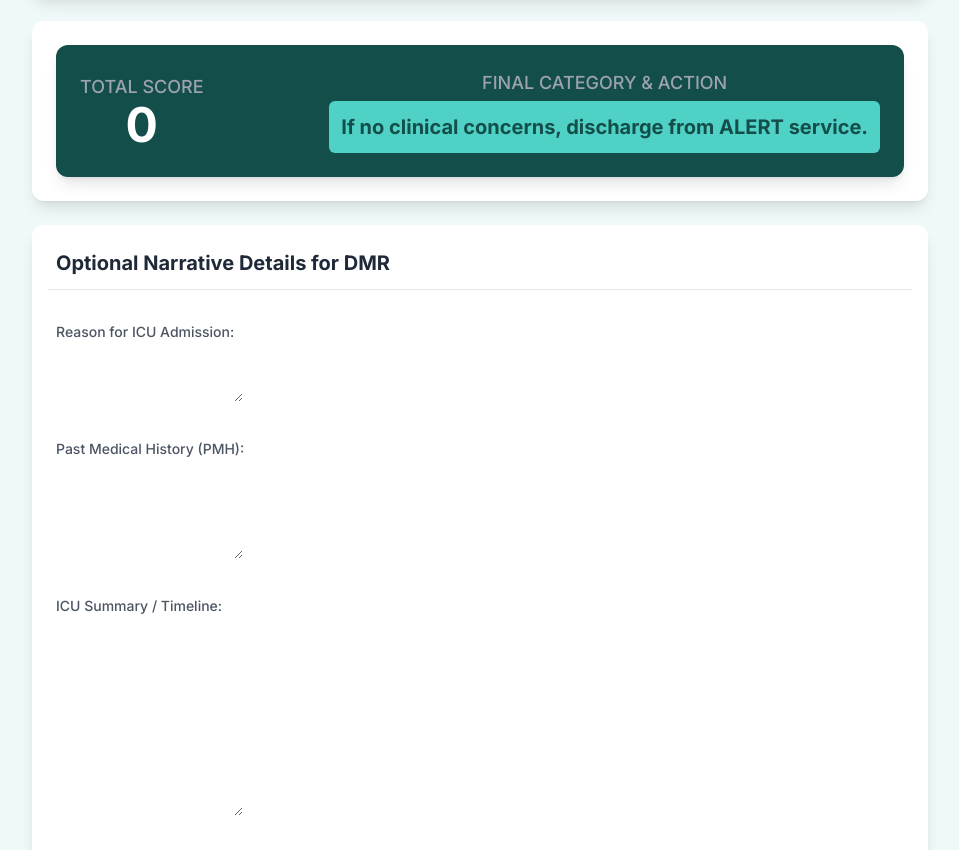
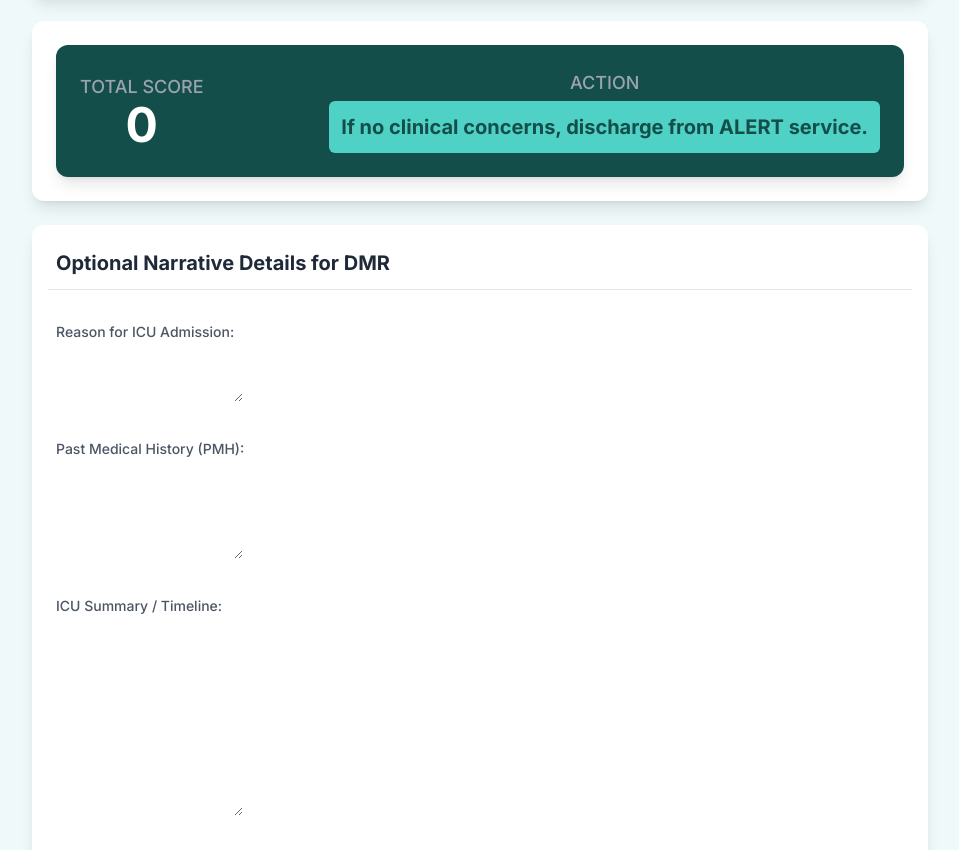
Before and after one commit to ALERT-Project/ALERT-Tool, a plain HTML site: page index.html in a window 1280 px wide. Shown: the part 5290-6140 px from the top of the page, without its empty margins (160-1119 px from the left). Drawn offline with nearby package versions, Linux system fonts and the light colour scheme.

Commit message:
Update index.html

```diff
--- a/index.html
+++ b/index.html
@@ -360,7 +360,7 @@
             <div class="final-score-bg text-white rounded-xl shadow-lg p-6">
                  <div class="flex flex-col sm:flex-row justify-between items-center text-center">
                     <div class="mb-4 sm:mb-0"><span class="text-lg font-medium text-gray-400">TOTAL SCORE</span><div id="totalScore" class="text-5xl font-bold">0</div></div>
-                    <div class="w-full sm:w-auto"><span class="text-lg font-medium text-gray-400">FINAL CATEGORY & ACTION</span><div id="riskCategory" class="text-xl font-bold p-3 rounded-md mt-1 transition-all duration-300">Category 2: Standard follow-up</div></div>
+                    <div class="w-full sm:w-auto"><span class="text-lg font-medium text-gray-400">ACTION</span><div id="riskCategory" class="text-xl font-bold p-3 rounded-md mt-1 transition-all duration-300">Category 2: Standard follow-up</div></div>
                 </div>
             </div>
         </div>
```
